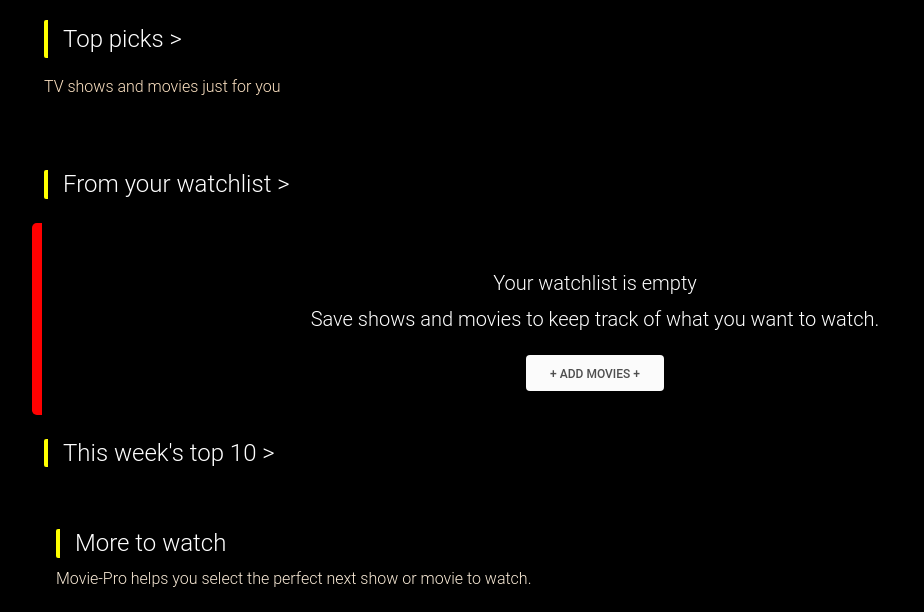
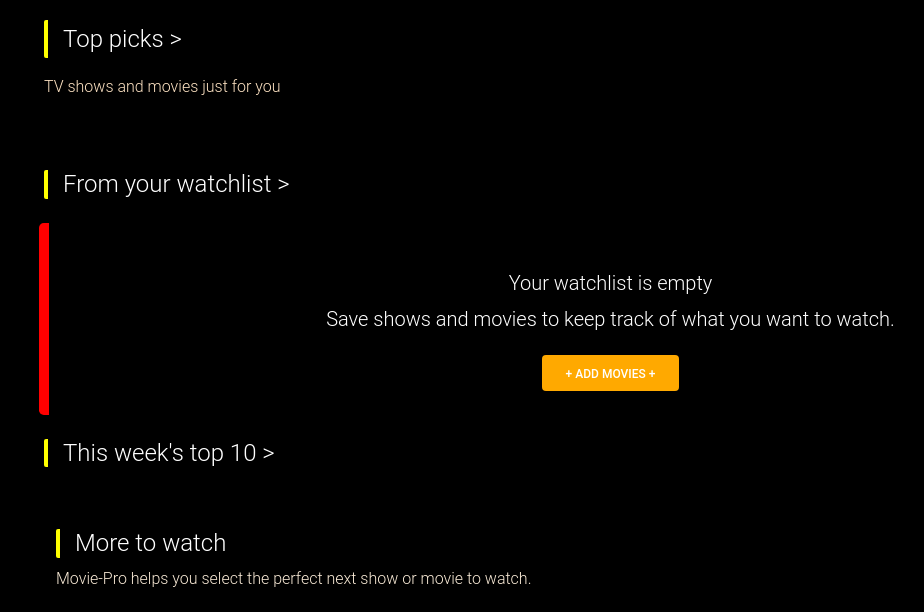
Before and after one commit to jayakrishnagaddam/Movie-Library-System, a Flask app: page /home in a window 1280 px wide. Shown: the part 1493-2105 px from the top of the page, without its empty margins (38-962 px from the left). Run offline with Flask 3, Linux system fonts and the light colour scheme; data that the repository does not hold is empty; some libraries are stand-ins or nearby versions.

Commit message:
Added Ultra-top

```diff
--- a/templates/faetured.html
+++ b/templates/faetured.html
@@ -1,4 +1,4 @@
- <h2 class="upgrade-itemd space-before mt-4 mb-4" style="color: yellow; font-size: 32px;">
+ <h2 class="upgrade-itemd space-before mt-4 mb-4" style="color:yellow; font-size: 32px;">
             <b> Featured Today </b>
         </h2>
         <div>
--- a/templates/home.html
+++ b/templates/home.html
@@ -32,12 +32,14 @@
                     <a class="space-before" style="font-size: 24px; color: white; text-decoration: none;" href="#">From your watchlist ></a>
                 </div>
             </h2>
-            <div class="upgrade-items container mt-4 row text-white p-4 rounded-lg shadow mb-3">
+            <div class="space-befores">
+            <div class="upgrade-items mt-4 row text-white p-4 rounded-lg shadow mb-3">
                 <h2 class="mt-4 text-center lead">Your watchlist is empty</h2>
                 <h2 class="mt-1 mb-4 text-center lead">Save shows and movies to keep track of what you want to watch.</h2>
                 <div class="text-center">
-                    <a class="btn btn-light text-center" href="#">+ Add movies +</a>
+                    <a class="btn btn-warning text-center" href="#">+ Add movies +</a>
                 </div>
+            </div>
             </div>
         </div>
         <div>
--- a/templates/style.css
+++ b/templates/style.css
@@ -46,6 +46,10 @@
         .space-before2 {
             padding-left: 80px;
         }
+            .space-befores {
+                padding-left: 7px;
+            }
+
         .card-body {
             color: black !important;
             background-color: black;
```
